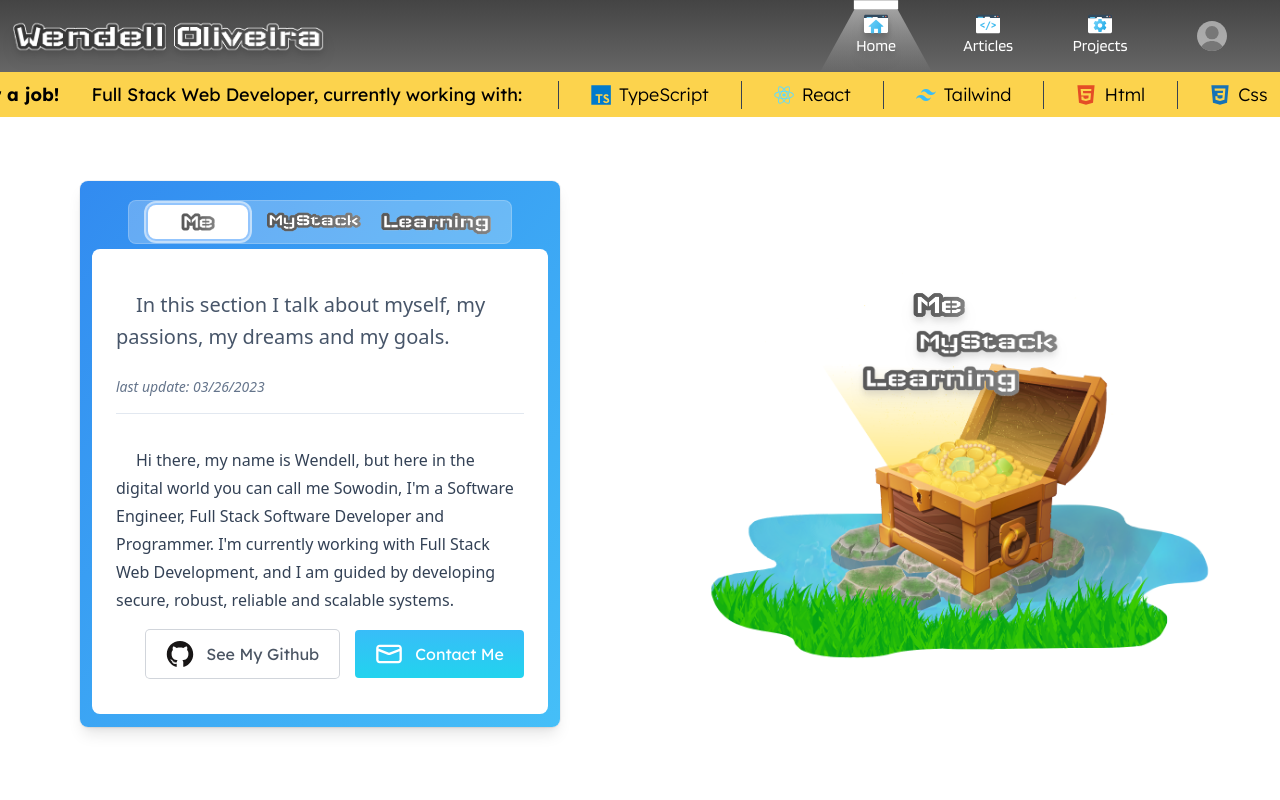
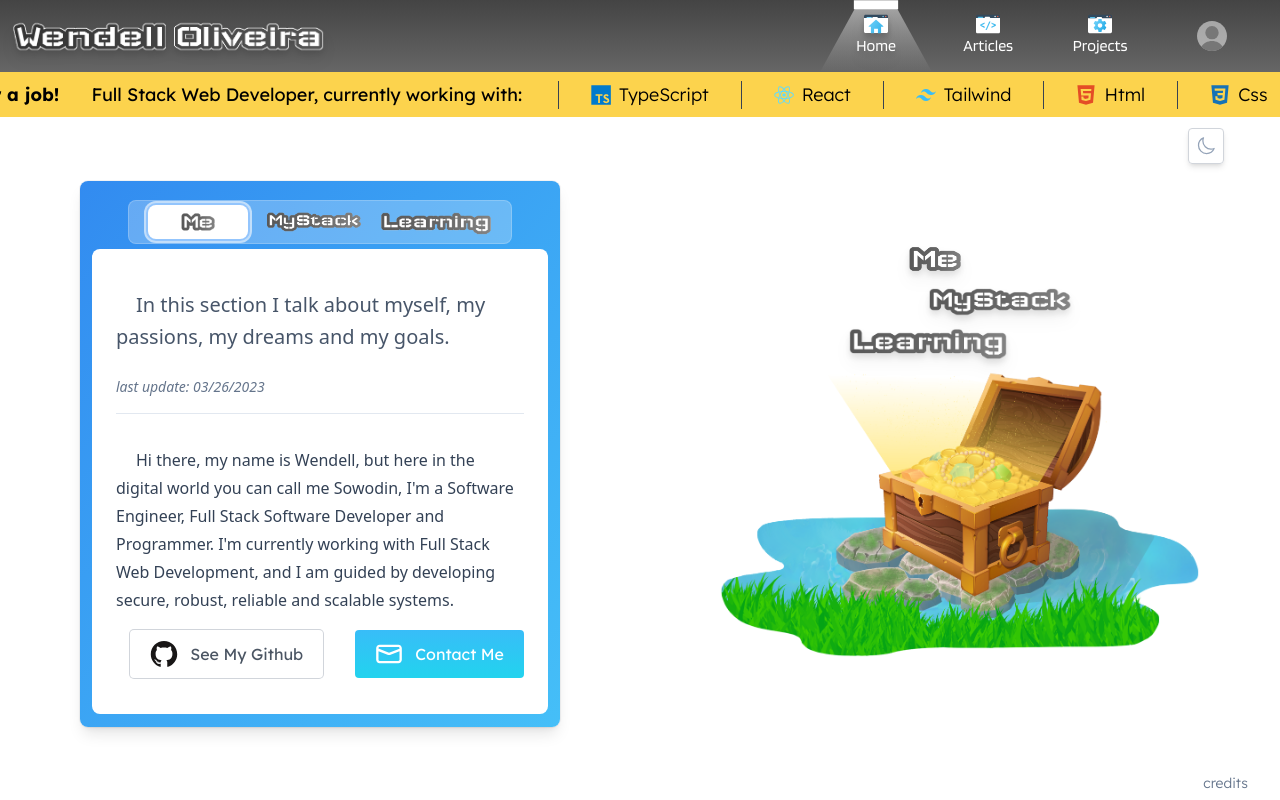
Before and after one commit to sowodev/my-portfolio, a React (Vite) app: page / in a window 1280 px wide. Built offline with nearby package versions, Linux system fonts and the light colour scheme; what tailwindcss-hyphens would draw is missing.

Commit message:
added dark mode btn, and credits

```diff
--- a/src/App.tsx
+++ b/src/App.tsx
@@ -10,20 +10,29 @@ import NotFound from "./pages/NotFound";
 import Test from "./pages/Test";
 import MarqueeTicker from "./components/marquee/MarqueeTicker";
 import ContactMeModal from "./components/commom/ContactMeModal";
-import { DialogContext } from "./components/commom/context/DialogContext";
+import {
+  DarkType,
+  DialogType,
+  GlobalContext,
+} from "./components/commom/context/GlobalContext";
 import { useState } from "react";
+import DarkModeBtn from "./components/global-btns/DarkModeBtn";
 
 function App() {
-  const [openDialog, setOpenDialog] = useState(false);
+  const [open_dialog, setOpenDialog] = useState(false);
+  const set_dialog: DialogType = { open_dialog, setOpenDialog };
+  const [is_dark, setIsDark] = useState("light");
+  const set_dark: DarkType = { is_dark, setIsDark };
 
   return (
-    <div className="flex flex-col w-full h-screen">
-      <DialogContext.Provider value={{ openDialog, setOpenDialog }}>
-        <div className="flex flex-col sticky top-0">
+    <div className={`flex flex-col w-full h-screen ${is_dark}`}>
+      <GlobalContext.Provider value={{ set_dialog, set_dark }}>
+        <div className="flex flex-col z-10 sticky top-0">
           <Navbar />
           <MarqueeTicker />
+          <DarkModeBtn />
         </div>
-        <div className="flex w-full h-full overflow-hidden dark:bg-slate-800">
+        <div className="flex w-full h-full overflow-hidden z-0 dark:bg-slate-800 transition ease-in-out duration-300">
           <Routes>
             <Route path="/" element={<Home />} />
             <Route path="/articles/*" element={<ArticlesRoutes />} />
@@ -34,7 +43,7 @@ function App() {
           </Routes>
         </div>
         <ContactMeModal />
-      </DialogContext.Provider>
+      </GlobalContext.Provider>
     </div>
   );
 }
--- a/src/components/commom/ContactMeModal.tsx
+++ b/src/components/commom/ContactMeModal.tsx
@@ -1,16 +1,16 @@
-import { Fragment, useState, useContext } from "react";
+import { Fragment, useContext } from "react";
 import { Dialog, Transition } from "@headlessui/react";
-import { DialogContext } from "./context/DialogContext";
+import { GlobalContext } from "./context/GlobalContext";
 
 const ContactMeModal = function contactMeModal() {
-  const { openDialog, setOpenDialog } = useContext(DialogContext);
+  const { set_dialog } = useContext(GlobalContext);
 
   const closeModal = () => {
-    setOpenDialog(false);
+    set_dialog.setOpenDialog(false);
   };
 
   return (
-    <Transition appear as={Fragment} show={openDialog}>
+    <Transition appear as={Fragment} show={set_dialog.open_dialog}>
       <Dialog as="div" className="relative z-10" onClose={closeModal}>
         <Transition.Child
           as={Fragment}
@@ -35,7 +35,7 @@ const ContactMeModal = function contactMeModal() {
               leaveFrom="opacity-100 scale-100"
               leaveTo="opacity-0 scale-95"
             >
-              <Dialog.Panel className="w-full max-w-md transform overflow-hidden rounded-2xl bg-white p-6 text-left align-middle shadow-xl transition-all">
+              <Dialog.Panel className="w-full max-w-md transform overflow-hidden rounded-lg bg-white p-6 text-left align-middle shadow-xl transition-all">
                 <Dialog.Title
                   as="h4"
                   className="font-[Lexend] text-lg font-medium leading-6 text-gray-900"
@@ -110,14 +110,14 @@ const ContactMeModal = function contactMeModal() {
                 <div className="flex w-full justify-between">
                   <button
                     type="button"
-                    className="flex bg-gradient-to-b from-orange-300 to-amber-300 w-1/3 h-[3rem] font-[Lexend] text-white text-center rounded justify-center items-center hover:from-orange-400 hover:to-amber-400 focus:outline-none focus-visible:ring-2 focus-visible:ring-blue-500 focus-visible:ring-offset-2"
+                    className="flex bg-gradient-to-b from-orange-300 to-amber-300 transition w-1/4 h-[3rem] font-[Lexend] text-white text-center rounded justify-center items-center hover:from-orange-400 hover:to-amber-400 hover:shadow-lg hover:scale-110 ease-in-out duration-300 focus:outline-none focus-visible:ring-2 focus-visible:ring-blue-500 focus-visible:ring-offset-2"
                     onClick={closeModal}
                   >
                     Cancel
                   </button>
                   <button
                     type="button"
-                    className="flex bg-gradient-to-b from-sky-400 to-cyan-400 w-1/3 h-[3rem] font-[Lexend] text-white text-center rounded justify-center items-center hover:from-sky-500 hover:to-cyan-500 focus:outline-none focus-visible:ring-2 focus-visible:ring-blue-500 focus-visible:ring-offset-2"
+                    className="flex bg-gradient-to-b from-sky-400 to-cyan-400 transition w-1/4 h-[3rem] font-[Lexend] text-white text-center rounded justify-center items-center hover:from-sky-500 hover:to-cyan-500 hover:shadow-lg hover:scale-110 ease-in-out duration-300 focus:outline-none focus-visible:ring-2 focus-visible:ring-blue-500 focus-visible:ring-offset-2"
                     onClick={closeModal}
                   >
                     Send
--- /dev/null
+++ b/src/components/commom/CreditsModal.tsx
@@ -0,0 +1,87 @@
+import { Fragment, useContext } from "react";
+import { Dialog, Transition } from "@headlessui/react";
+
+type CreditsProps = {
+  open_credits: boolean;
+  setOpenCredits: (open: boolean) => void;
+};
+
+const CreditsModal = function creditsModal({
+  open_credits,
+  setOpenCredits,
+}: CreditsProps) {
+  const closeModal = () => {
+    setOpenCredits(false);
+  };
+
+  return (
+    <Transition appear as={Fragment} show={open_credits}>
+      <Dialog as="div" className="relative z-10" onClose={closeModal}>
+        <Transition.Child
+          as={Fragment}
+          enter="ease-out duration-300"
+          enterFrom="opacity-0"
+          enterTo="opacity-100"
+          leave="ease-in duration-200"
+          leaveFrom="opacity-100"
+          leaveTo="opacity-0"
+        >
+          <div className="fixed inset-0 bg-black bg-opacity-25" />
+        </Transition.Child>
+
+        <div className="fixed inset-0 overflow-y-auto">
+          <div className="flex min-h-full items-center justify-center p-4 text-center">
+            <Transition.Child
+              as={Fragment}
+              enter="ease-out duration-300"
+              enterFrom="opacity-0 scale-95"
+              enterTo="opacity-100 scale-100"
+              leave="ease-in duration-200"
+              leaveFrom="opacity-100 scale-100"
+              leaveTo="opacity-0 scale-95"
+            >
+              <Dialog.Panel className="w-full max-w-md transform overflow-hidden rounded-lg bg-white p-6 text-left align-middle shadow-xl transition-all">
+                <Dialog.Title
+                  as="h4"
+                  className="font-[Lexend] text-lg font-medium leading-6 text-gray-900"
+                >
+                  Credits!
+                </Dialog.Title>
+
+                <div className="flex flex-col w-full h-full gap-4 py-4">
+                  <div className="flex flex-col w-full items-center">
+                    <label
+                      className="font-[Lexend] w-full font-light"
+                      htmlFor="username"
+                    >
+                      Name
+                    </label>
+                    <input
+                      className="flex w-full h-[2rem] font-[Lexend] font-light text-gray-500 border-b border-[#B0B0B0] indent-2 placeholder:text-gray-200 focus:outline-none focus:border-sky-400"
+                      type="text"
+                      name="username"
+                      id="username"
+                      placeholder="Enter your name"
+                    />
+                  </div>
+                </div>
+
+                <div className="flex w-full justify-end">
+                  <button
+                    type="button"
+                    className="flex bg-gradient-to-b from-orange-300 to-amber-300 transition w-1/4 h-[3rem] font-[Lexend] text-white text-center rounded justify-center items-center hover:from-orange-400 hover:to-amber-400 hover:shadow-lg hover:scale-110 ease-in-out duration-300 focus:outline-none focus-visible:ring-2 focus-visible:ring-blue-500 focus-visible:ring-offset-2"
+                    onClick={closeModal}
+                  >
+                    Close
+                  </button>
+                </div>
+              </Dialog.Panel>
+            </Transition.Child>
+          </div>
+        </div>
+      </Dialog>
+    </Transition>
+  );
+};
+
+export default CreditsModal;
--- a/src/components/commom/context/DialogContext.tsx
+++ /dev/null
@@ -1,8 +0,0 @@
-import { createContext } from "react";
-
-const DialogContext = createContext({
-  openDialog: false,
-  setOpenDialog: (open: boolean) => {},
-});
-
-export { DialogContext };
--- /dev/null
+++ b/src/components/commom/context/GlobalContext.tsx
@@ -0,0 +1,24 @@
+import { Dispatch, SetStateAction, createContext } from "react";
+
+export type DialogType = {
+  open_dialog: boolean;
+  setOpenDialog: Dispatch<SetStateAction<boolean>>;
+};
+
+export type DarkType = {
+  is_dark: string;
+  setIsDark: Dispatch<SetStateAction<string>>;
+};
+
+const GlobalContext = createContext({
+  set_dialog: {
+    open_dialog: false,
+    setOpenDialog: (open: boolean) => {},
+  } as DialogType,
+  set_dark: {
+    is_dark: "light",
+    setIsDark: (is_dark: string) => {},
+  } as DarkType,
+});
+
+export { GlobalContext };
--- /dev/null
+++ b/src/components/global-btns/DarkModeBtn.tsx
@@ -0,0 +1,24 @@
+import { MoonIcon, SunIcon } from "@heroicons/react/24/outline";
+import { useContext } from "react";
+import { GlobalContext } from "../commom/context/GlobalContext";
+
+const DarkModeBtn: React.FC = function darkModeBtn() {
+  const { set_dark } = useContext(GlobalContext);
+
+  return (
+    <button
+      className="flex absolute top-32 right-14 w-9 h-9 rounded border border-gray-300 shadow-md justify-center items-center hover:bg-slate-100 dark:border-gray-700 dark:bg-slate-800 transition ease-in-out duration-300"
+      onClick={() =>
+        set_dark.setIsDark(set_dark.is_dark === "light" ? "dark" : "light")
+      }
+    >
+      {set_dark.is_dark === "dark" ? (
+        <SunIcon className="w-5 h-5 stroke-slate-200" />
+      ) : (
+        <MoonIcon className="w-5 h-5 stroke-slate-400" />
+      )}
+    </button>
+  );
+};
+
+export default DarkModeBtn;
--- a/src/components/home/Chest.tsx
+++ b/src/components/home/Chest.tsx
@@ -5,7 +5,7 @@ const Chest = function chestComponent(): ReactElement {
   const context_object = useContext(HomeContext);
 
   return (
-    <div className="flex relative w-11/12 h-11/12 justify-center">
+    <div className="flex relative h-full justify-center items-end">
       <div className="flex flex-col absolute h-1/5 w-1/2 top-28">
         <div className="flex flex-none relative basis-1/3 w-full">
           <button
@@ -46,7 +46,9 @@ const Chest = function chestComponent(): ReactElement {
           </button>
         </div>
       </div>
-      <img src="./src/assets/imgs/chest.png" alt="" />
+      <div className="w-[75%] h-[52%] mb-[11%]">
+        <img src="./src/assets/imgs/chest2.png" alt="" />
+      </div>
     </div>
   );
 };
--- a/src/components/home/text_panel/Me.tsx
+++ b/src/components/home/text_panel/Me.tsx
@@ -1,8 +1,8 @@
 import { ReactElement, useContext } from "react";
-import { DialogContext } from "../../commom/context/DialogContext";
+import { GlobalContext } from "../../commom/context/GlobalContext";
 
 const Me = function me(): ReactElement {
-  const { setOpenDialog } = useContext(DialogContext);
+  const { set_dialog } = useContext(GlobalContext);
 
   return (
     <>
@@ -24,24 +24,23 @@ const Me = function me(): ReactElement {
             and scalable systems.
           </p>
         </div>
-        <div className="flex flex-row w-full gap-4 text-gray-600 justify-end pb-4">
+        <div className="flex flex-row w-full gap-8 text-gray-600 justify-end pb-4">
           <a
+            className="flex flex-row gap-3 h-12 bg-white ring-1 ring-gray-300 rounded justify-center items-center hover:bg-gray-300 hover:shadow-lg hover:scale-110 ease-in-out duration-300"
             href="https://www.github.com/sowodin"
             target="_blank"
             rel="noopener noreferrer"
           >
-            <button className="flex flex-row gap-3 h-12 bg-white ring-1 ring-gray-300 hover:bg-gray-300 rounded justify-center items-center">
             <img
               className="h-7 w-7 ml-5"
               src="./src/assets/imgs/mystack/github.svg"
               alt="gh"
             />
             <span className="font-[Lexend] mr-5">See My Github</span>
-            </button>
           </a>
           <button
-            className="flex flex-row gap-3 h-12 bg-gradient-to-b from-sky-400 to-cyan-400 rounded justify-center items-center hover:from-sky-500 hover:to-cyan-500"
-            onClick={() => setOpenDialog(true)}
+            className="flex flex-row gap-3 h-12 bg-gradient-to-b from-sky-400 to-cyan-400 rounded justify-center items-center hover:from-sky-500 hover:to-cyan-500 hover:shadow-lg hover:scale-110 ease-in-out duration-300"
+            onClick={() => set_dialog.setOpenDialog(true)}
           >
             <img
               className="h-7 w-7 ml-5"
--- a/src/components/marquee/MarqueeTicker.tsx
+++ b/src/components/marquee/MarqueeTicker.tsx
@@ -1,10 +1,10 @@
 import TechComp from "./TechComp";
 import Marquee from "react-fast-marquee";
 import { useContext } from "react";
-import { DialogContext } from "../commom/context/DialogContext";
+import { GlobalContext } from "../commom/context/GlobalContext";
 
 const Ticker = () => {
-  const { openDialog, setOpenDialog } = useContext(DialogContext);
+  const { set_dialog } = useContext(GlobalContext);
 
   return (
     <Marquee pauseOnHover speed={25} play={true}>
@@ -34,7 +34,7 @@ const Ticker = () => {
         </span>
         <button
           className="font-[Lexend] text-lg font-normal text-sky-400 underline hover:text-sky-600"
-          onClick={() => setOpenDialog(true)}
+          onClick={() => set_dialog.setOpenDialog(true)}
         >
           Contact Me!
         </button>
--- a/src/pages/Home.tsx
+++ b/src/pages/Home.tsx
@@ -2,9 +2,11 @@ import Chest from "../components/home/Chest";
 import TextPanel from "../components/home/TextPanel";
 import { HomeContext } from "../components/home/HomeContext";
 import { useState } from "react";
+import CreditsModal from "../components/commom/CreditsModal";
 
 const Home = function home() {
   const [text_to_show, setTextToShow] = useState("Me");
+  const [open_credits, setOpenCredits] = useState(false);
 
   return (
     <>
@@ -13,8 +15,24 @@ const Home = function home() {
           <TextPanel />
         </div>
         <div className="flex basis-1/2 justify-center items-center">
-          <Chest />
+          <div className="flex flex-col w-full h-full">
+            <div className="flex basis-[96%] w-full">
+              <Chest />
+            </div>
+            <div className="flex basis-[3%] w-full justify-end px-8">
+              <button
+                className="flex font-[Lexend] font-light text-sm text-slate-500"
+                onClick={() => setOpenCredits(true)}
+              >
+                credits
+              </button>
+            </div>
+          </div>
         </div>
+        <CreditsModal
+          open_credits={open_credits}
+          setOpenCredits={setOpenCredits}
+        />
       </HomeContext.Provider>
     </>
   );
```
Also changed, not shown: src/assets/imgs/chest2.png (added). Lines whose indentation alone changed are shown as unchanged.
